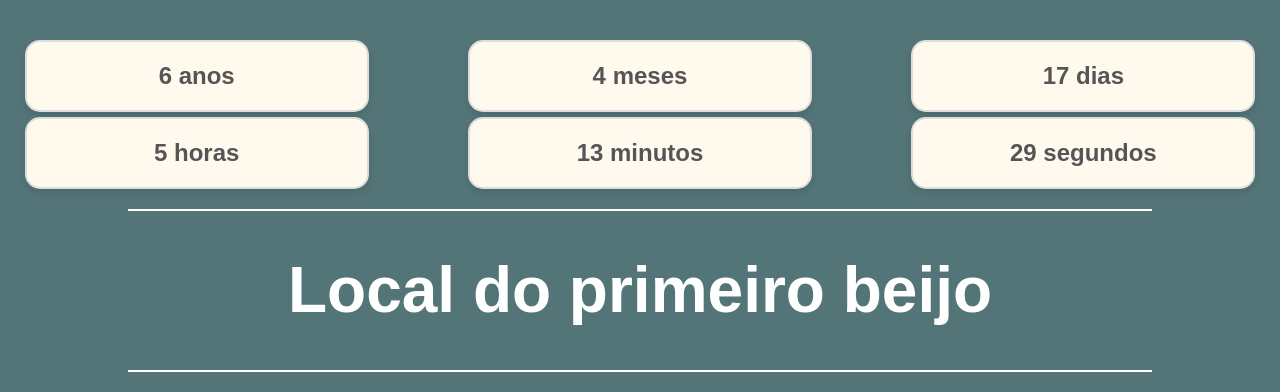
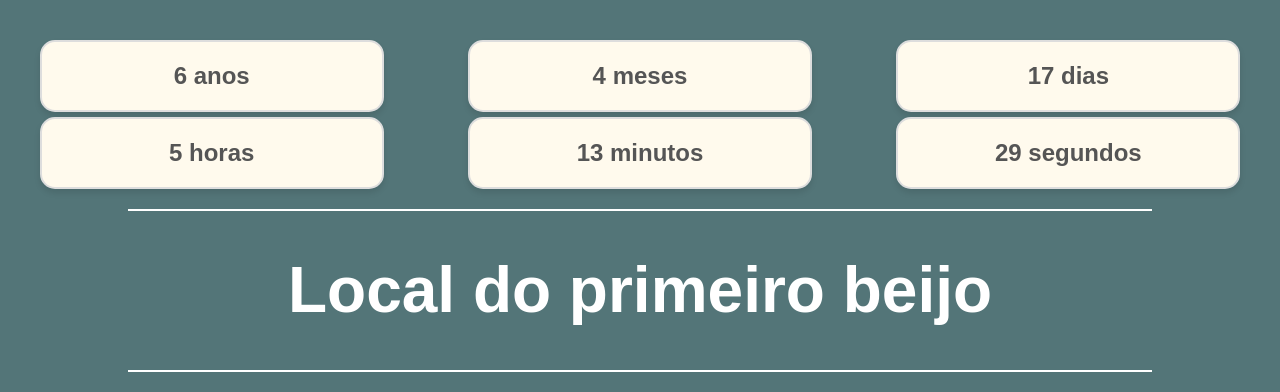
Before and after one commit to GuiiMelgaco/Namoro, a plain HTML site: page index.html in a window 1280 px wide. Shown: the part 705-1097 px from the top of the page. Drawn offline with Linux system fonts and the light colour scheme.

Commit message:
Update index.html

```diff
--- a/index.html
+++ b/index.html
@@ -28,7 +28,7 @@
         .contador {
             display: grid;
             grid-template-columns: repeat(3, 1fr);
-            gap: 5px 50px;
+            gap: 5px 5px;
             justify-items: center;
             margin-top: 20px;
         }
```
